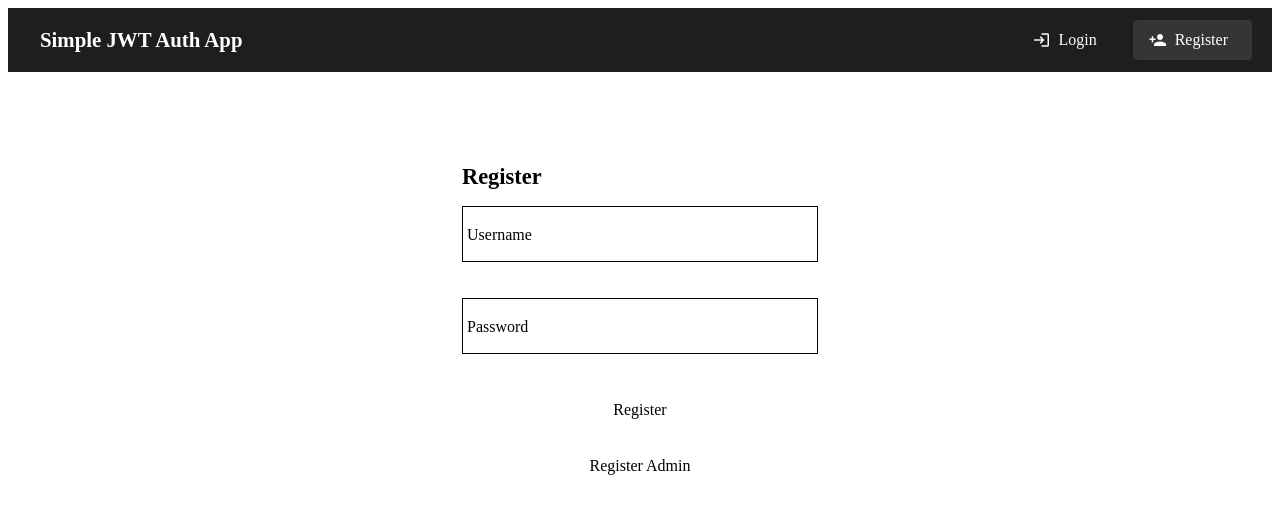
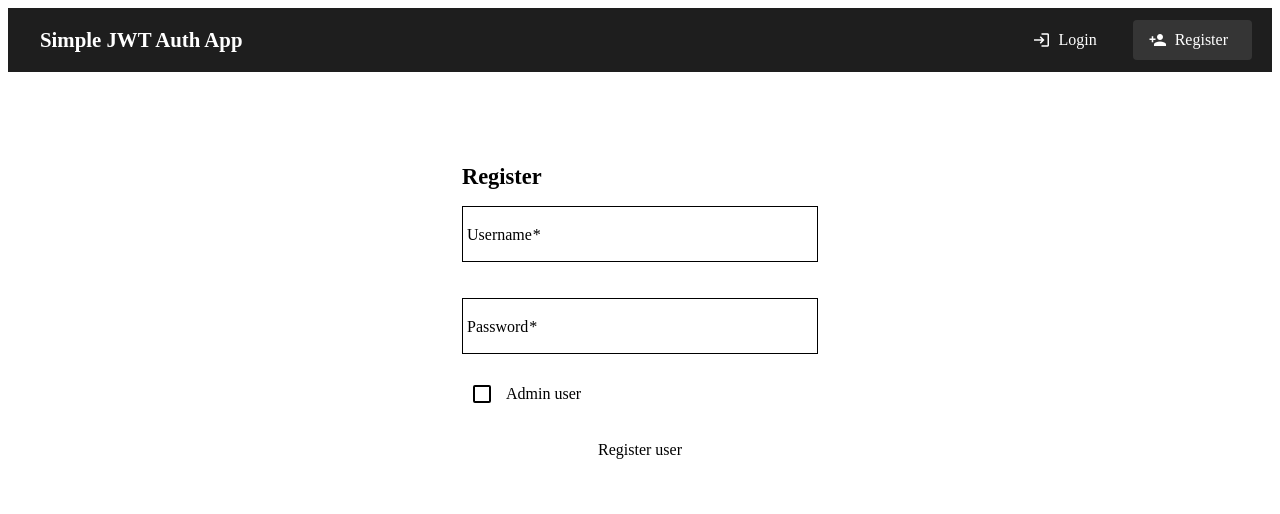
Before and after one commit to AntiBit82/simple-angular-jwt-auth, an Angular app: page /register in a window 1280 px wide. Shown: the top 514 px of the page. Built offline with nearby package versions, Linux system fonts and the light colour scheme.

Commit message:
from validation

```diff
--- a/src/app/login/login.html
+++ b/src/app/login/login.html
@@ -3,28 +3,24 @@
     <mat-card-header>
       <mat-card-title>Login</mat-card-title>
     </mat-card-header>
-
     <mat-card-content>
+      <form #loginForm="ngForm" (ngSubmit)="login()">
 
         <mat-form-field appearance="outline" class="full-width">
           <mat-label>Username</mat-label>
-        <input matInput [(ngModel)]="username" />
+          <input matInput [(ngModel)]="username" name="username" required />
         </mat-form-field>
 
         <mat-form-field appearance="outline" class="full-width">
           <mat-label>Password</mat-label>
-        <input matInput type="password" [(ngModel)]="password" />
+          <input matInput type="password" [(ngModel)]="password" name="password" required />
         </mat-form-field>
 
-      <button
-        mat-raised-button
-        color="primary"
-        class="full-width"
-        (click)="login()"
-      >
+        <button mat-raised-button color="primary" class="full-width" type="submit">
           Login
         </button>
 
+      </form>
     </mat-card-content>
   </mat-card>
 </div>
--- a/src/app/login/login.ts
+++ b/src/app/login/login.ts
@@ -1,12 +1,13 @@
-import { Component } from '@angular/core';
+import { Component, ViewChild } from '@angular/core';
 import { AuthService } from '../service/auth.service';
 import { Router } from '@angular/router';
-import { FormsModule } from '@angular/forms';
+import { FormsModule, NgForm } from '@angular/forms';
 
 import { MatCardModule } from '@angular/material/card';
 import { MatFormFieldModule } from '@angular/material/form-field';
 import { MatInputModule } from '@angular/material/input';
 import { MatButtonModule } from '@angular/material/button';
+import { AlertService } from '../service/alert.service';
 
 @Component({
   selector: 'app-login',
@@ -22,12 +23,19 @@ import { MatButtonModule } from '@angular/material/button';
   styleUrl: './login.css'
 })
 export class LoginComponent {
+  @ViewChild('loginForm') loginForm!: NgForm;
+
   username = '';
   password = '';
 
-  constructor(private auth: AuthService, private router: Router) {}
+  constructor(private auth: AuthService, private alert: AlertService, private router: Router) {}
 
   login() {
+    if (this.loginForm.invalid) {
+      this.alert.error('Please fill in all required fields.');
+      return;
+    }
+
     this.auth.login(this.username, this.password).subscribe(token => {
       this.auth.saveToken(token);
       this.router.navigate(['/']);
--- a/src/app/register/register.css
+++ b/src/app/register/register.css
@@ -13,6 +13,7 @@
 .register-content {
   display: flex;
   flex-direction: column;
+  gap: 16px;
 }
 
 .full-width {
--- a/src/app/register/register.html
+++ b/src/app/register/register.html
@@ -6,7 +6,7 @@
 
     <mat-card-content class="register-content">
 
-      <form [formGroup]="form">
+      <form [formGroup]="form" (ngSubmit)="register()">
 
         <mat-form-field appearance="outline" class="full-width">
           <mat-label>Username</mat-label>
@@ -18,25 +18,15 @@
           <input matInput type="password" formControlName="password" />
         </mat-form-field>
 
+        <mat-checkbox formControlName="admin">
+          Admin user
+        </mat-checkbox>
+
+        <button mat-raised-button color="primary" class="full-width" type="submit">
+          {{ form.get('admin')?.value ? 'Register admin user' : 'Register user' }}
+        </button>
+
       </form>
-
-      <button
-        mat-raised-button
-        color="primary"
-        class="full-width"
-        (click)="register()"
-      >
-        Register
-      </button>
-
-      <button
-        mat-raised-button
-        color="accent"
-        class="full-width"
-        (click)="registerAdmin()"
-      >
-        Register Admin
-      </button>
 
     </mat-card-content>
   </mat-card>
--- a/src/app/register/register.ts
+++ b/src/app/register/register.ts
@@ -1,8 +1,8 @@
 import { Component } from '@angular/core';
 import { AuthService } from '../service/auth.service';
-import { ReactiveFormsModule, FormControl, FormGroup } from '@angular/forms';
+import { ReactiveFormsModule, FormControl, FormGroup, Validators } from '@angular/forms';
 import { AlertService } from '../service/alert.service';
-
+import { MatCheckboxModule } from '@angular/material/checkbox';
 import { MatCardModule } from '@angular/material/card';
 import { MatFormFieldModule } from '@angular/material/form-field';
 import { MatInputModule } from '@angular/material/input';
@@ -16,7 +16,8 @@ import { MatButtonModule } from '@angular/material/button';
     MatCardModule,
     MatFormFieldModule,
     MatInputModule,
-    MatButtonModule
+    MatButtonModule,
+    MatCheckboxModule
   ],
   templateUrl: './register.html',
   styleUrl: './register.css'
@@ -24,8 +25,9 @@ import { MatButtonModule } from '@angular/material/button';
 export class RegisterComponent {
 
   form = new FormGroup({
-    username: new FormControl(''),
-    password: new FormControl('')
+    username: new FormControl('', Validators.required),
+    password: new FormControl('', Validators.required),
+    admin: new FormControl(false)
   });
 
   constructor(
@@ -34,18 +36,28 @@ export class RegisterComponent {
   ) {}
 
   register() {
-    const { username, password } = this.form.value;
+    if (this.form.invalid) {
+      this.alert.error('Please fill in all required fields.');
+      return;
+    }
 
-    this.auth.register(username!, password!).subscribe(res => {
+    const { username, password, admin } = this.form.value;
+    if (admin) {
+      this.registerAdmin(username!, password!);
+    } else {
+      this.registerUser(username!, password!);
+    }
+  }
+
+  registerUser(username: string, password: string) {
+    this.auth.register(username, password).subscribe(res => {
       this.alert.success(res.message);
       this.form.reset();
     });
   }
 
-  registerAdmin() {
-    const { username, password } = this.form.value;
-
-    this.auth.registerAdmin(username!, password!).subscribe(res => {
+  registerAdmin(username: string, password: string) {
+    this.auth.registerAdmin(username, password).subscribe(res => {
       this.alert.success(res.message);
       this.form.reset();
     });
--- a/src/app/service/auth.service.ts
+++ b/src/app/service/auth.service.ts
@@ -47,7 +47,7 @@ export class AuthService {
   logout() {
     localStorage.removeItem('token');
     this.username.set(null);
-    this.router.navigate(['/login']);
+    this.router.navigate(['/']);
   }
 
   isLoggedIn() {
```
Lines whose indentation alone changed are shown as unchanged.
